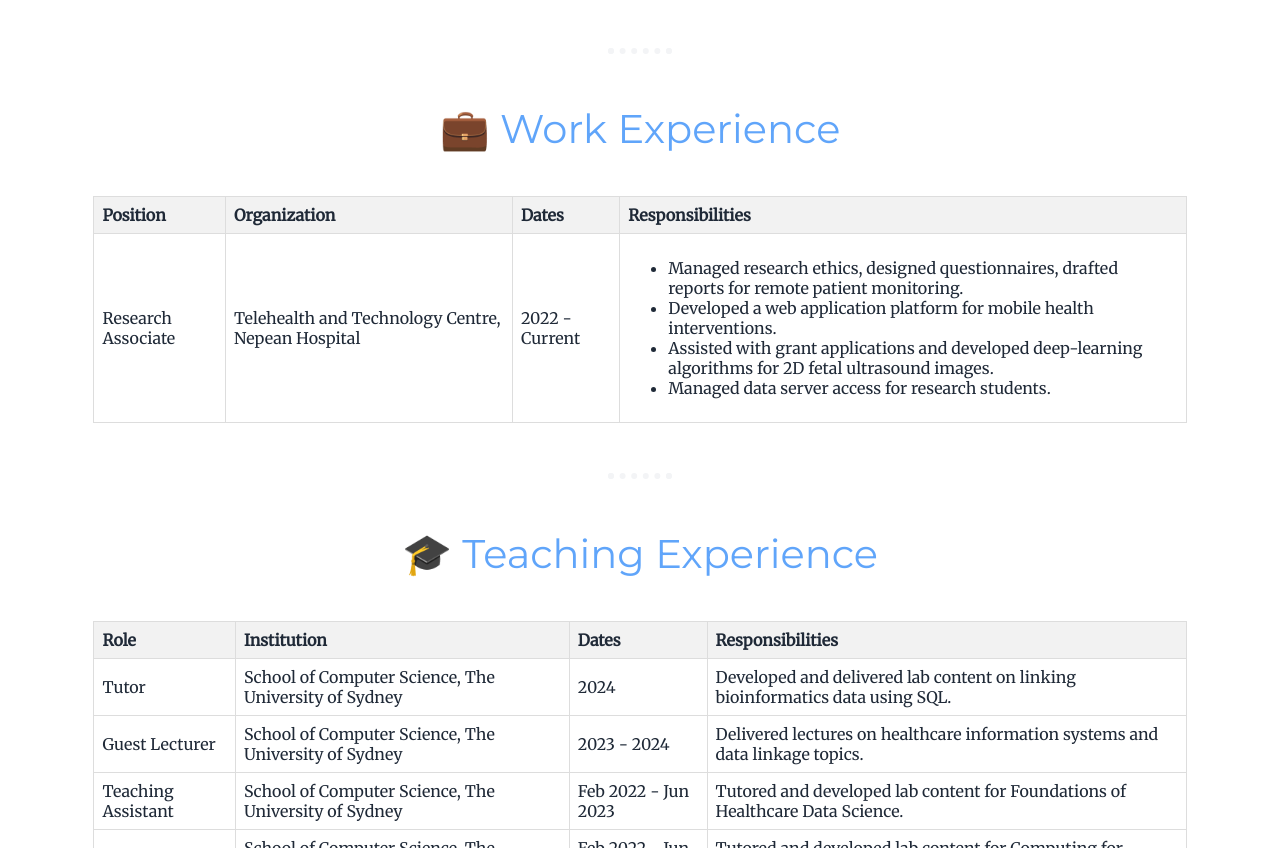
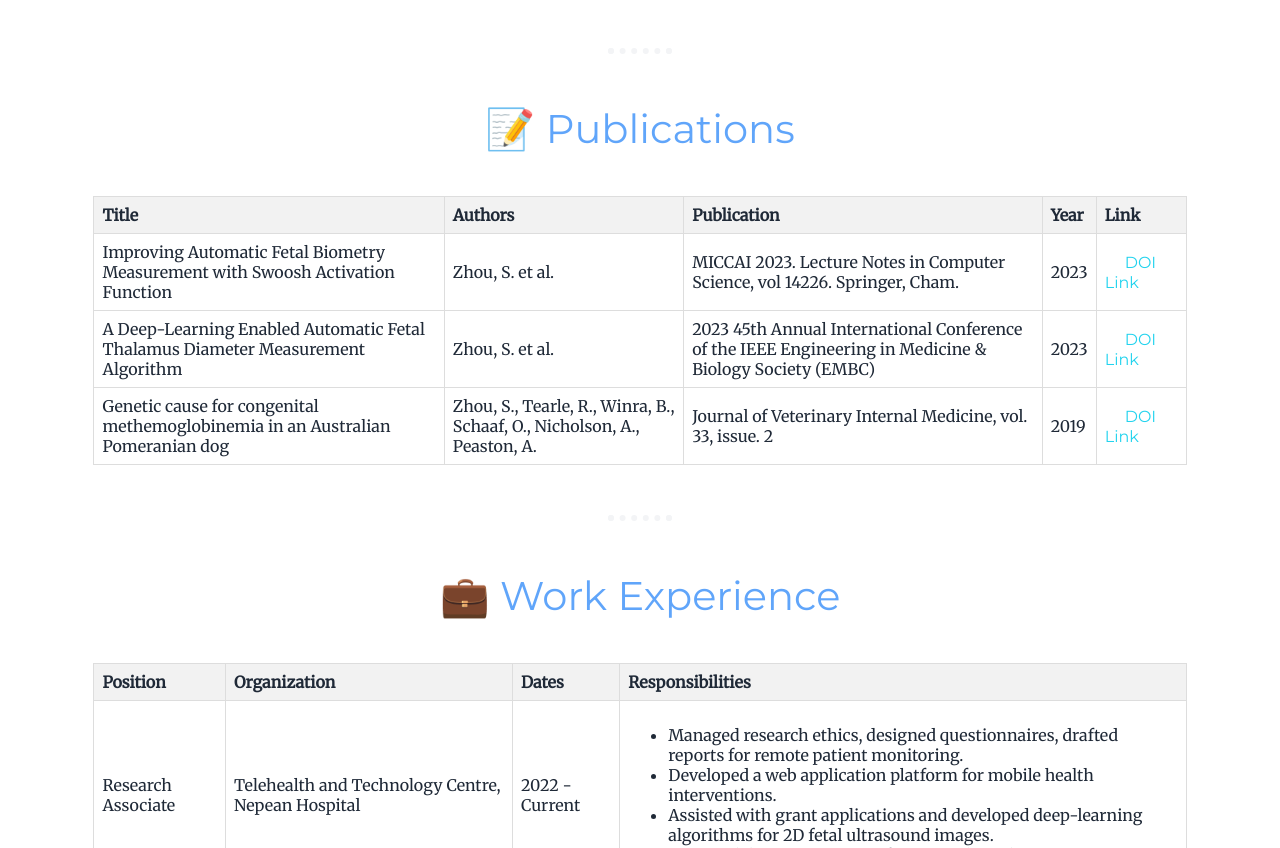
Before and after one commit to DasuberVetLeonidas/Leo-Personal-Profile, a plain HTML site: page index.html in a window 1280 px wide. Shown: the part 1653-2501 px from the top of the page. Drawn offline with Linux system fonts and the light colour scheme.

Commit message:
add publications

```diff
--- a/index.html
+++ b/index.html
@@ -60,6 +60,46 @@
                         <td>University of Adelaide, School of Animal and Veterinary Sciences</td>
                         <td>Bachelor of Science (Veterinary Bioscience)</td>
                         <td>Completed Dec 2015</td>
+                    </tr>
+                </tbody>
+            </table>
+        </div>
+
+        <hr>
+
+        <div class="publications">
+            <h2>📝 Publications</h2>
+            <table class="table-bordered">
+                <thead>
+                    <tr>
+                        <th>Title</th>
+                        <th>Authors</th>
+                        <th>Publication</th>
+                        <th>Year</th>
+                        <th>Link</th>
+                    </tr>
+                </thead>
+                <tbody>
+                    <tr>
+                        <td>Improving Automatic Fetal Biometry Measurement with Swoosh Activation Function</td>
+                        <td>Zhou, S. et al.</td>
+                        <td>MICCAI 2023. Lecture Notes in Computer Science, vol 14226. Springer, Cham.</td>
+                        <td>2023</td>
+                        <td><a href="https://doi.org/10.1007/978-3-031-43990-2_27" target="_blank">DOI Link</a></td>
+                    </tr>
+                    <tr>
+                        <td>A Deep-Learning Enabled Automatic Fetal Thalamus Diameter Measurement Algorithm</td>
+                        <td>Zhou, S. et al.</td>
+                        <td>2023 45th Annual International Conference of the IEEE Engineering in Medicine & Biology Society (EMBC)</td>
+                        <td>2023</td>
+                        <td><a href="https://doi.org/10.1109/EMBC40787.2023.10340980" target="_blank">DOI Link</a></td>
+                    </tr>
+                    <tr>
+                        <td>Genetic cause for congenital methemoglobinemia in an Australian Pomeranian dog</td>
+                        <td>Zhou, S., Tearle, R., Winra, B., Schaaf, O., Nicholson, A., Peaston, A.</td>
+                        <td>Journal of Veterinary Internal Medicine, vol. 33, issue. 2</td>
+                        <td>2019</td>
+                        <td><a href="https://doi.org/10.1111/jvim.15435" target="_blank">DOI Link</a></td>
                     </tr>
                 </tbody>
             </table>
```
